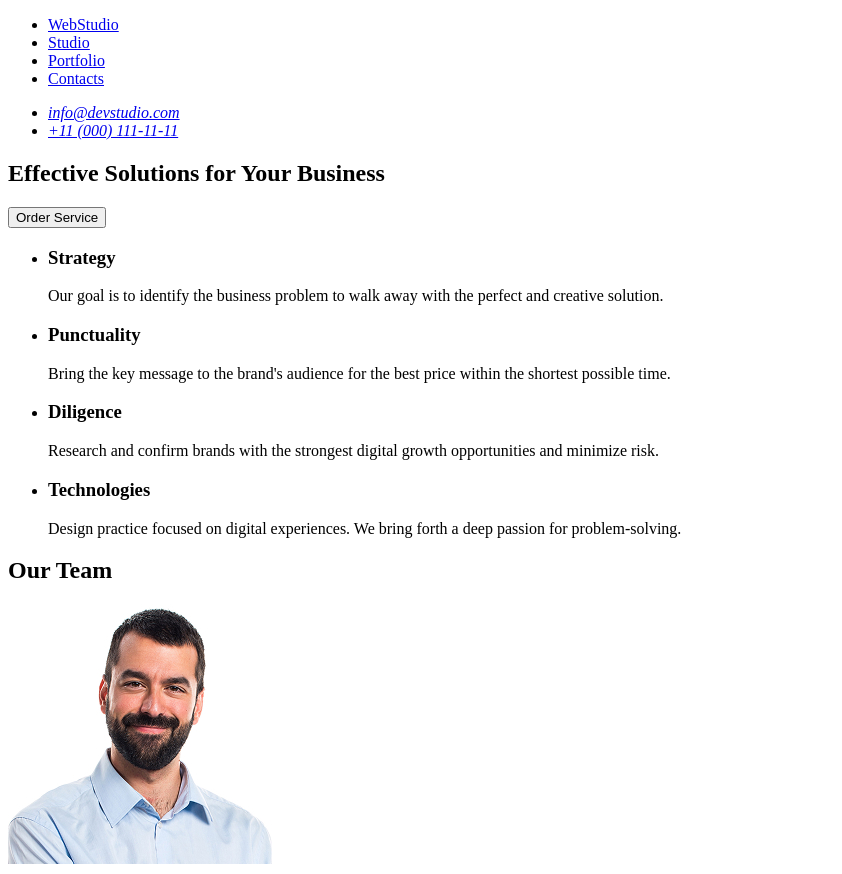
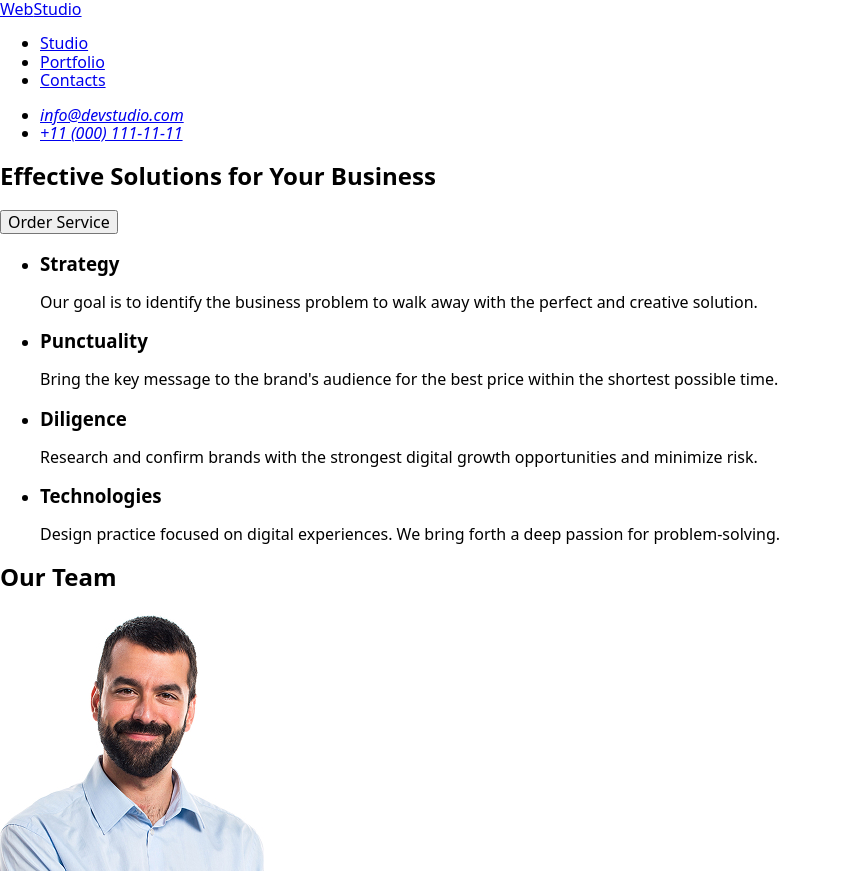
Before and after one commit to KaterynaBlinova-1995/goit-markup-hw-02-02, a plain HTML site: page index.html in a window 1280 px wide. Shown: the top 874 px of the page, without its empty margins (0-842 px from the left). Drawn offline with nearby package versions, Linux system fonts and the light colour scheme.

Commit message:
add all changes in styles file

```diff
--- a/css/styles.css
+++ b/css/styles.css
@@ -0,0 +1,30 @@
+body {
+  font-family: "Roboto", "Raleway", sans-serif;
+  color: black;
+  background-color: white;
+  font-weight: 400;
+}
+
+.solutions-title {
+  font-weight: 700;
+  font-size: 56px;
+  letter-spacing: 0.02em;
+  line-height: 1.07;
+  text-align: center;
+}
+h2 {
+  font-weight: 700;
+  font-size: 36px;
+  letter-spacing: 2%;
+}
+.header-logo {
+  font-weight: 700;
+  font-size: 18px;
+  font-family: "Raleway";
+  line-height: 1.16667;
+  letter-spacing: 0.03em;
+  text-transform: uppercase;
+}
+.header-logo-web {
+  color: #4d5ae5;
+}
--- a/index.html
+++ b/index.html
@@ -10,19 +10,35 @@
       href="https://fonts.googleapis.com/css2?family=Raleway:ital,wght@0,100..900;1,100..900&family=Roboto:ital,wght@0,100..900;1,100..900&display=swap"
       rel="stylesheet"
     />
+    <link
+      rel="stylesheet"
+      href="https://cdnjs.cloudflare.com/ajax/libs/modern-normalize/3.0.1/modern-normalize.min.css"
+      integrity="sha512-q6WgHqiHlKyOqslT/lgBgodhd03Wp4BEqKeW6nNtlOY4quzyG3VoQKFrieaCeSnuVseNKRGpGeDU3qPmabCANg=="
+      crossorigin="anonymous"
+      referrerpolicy="no-referrer"
+    />
+
     <link rel="styles.css" href="./css/styles.css" />
   </head>
   <body>
     <header>
-      <nav>
-        <ul>
-          <li><a href="./index.html">WebStudio</a></li>
+      <nav class="page-nav">
+        <a href="./index.html" class="header-logo"
+          ><span class="header-logo-web">Web</span>Studio</a
+        >
 
-          <li><a href="./index.html">Studio</a></li>
+        <ul class="nav-list">
+          <li class="nav-list-item">
+            <a href="./index.html" class="nav-list-link">Studio</a>
+          </li>
 
-          <li><a href="./index.html">Portfolio</a></li>
+          <li class="nav-list-item">
+            <a href="./index.html" class="nav-list-link">Portfolio</a>
+          </li>
 
-          <li><a href="./index.html">Contacts</a></li>
+          <li class="nav-list-item">
+            <a href="./index.html" class="nav-list-link">Contacts</a>
+          </li>
         </ul>
       </nav>
       <address>
@@ -33,9 +49,9 @@
       </address>
     </header>
     <main>
-      <section>
-        <h1>Effective Solutions for Your Business</h1>
-        <button type="button">Order Service</button>
+      <section class="solutions">
+        <h1 class="solutions-title">Effective Solutions for Your Business</h1>
+        <button type="button" class="solutions-button">Order Service</button>
       </section>
       <section>
         <ul>
@@ -90,32 +106,48 @@
         <h2>Our Portfolio</h2>
         <ul>
           <li>
-            <img src="./images/banking.jpg" alt="Banking App" />
+            <img src="./images/banking.jpg" alt="Banking App" width="360" />
             <h3>Banking App</h3>
             <p>App</p>
           </li>
           <li>
-            <img src="./images/cashless.jpg" alt="Cashless Payment" />
+            <img
+              src="./images/cashless.jpg"
+              alt="Cashless Payment"
+              width="360"
+            />
             <h3>Cashless Payment</h3>
             <p>Marketing</p>
           </li>
           <li>
-            <img src="./images/meditation.jpg" alt="Meditation App" />
+            <img
+              src="./images/meditation.jpg"
+              alt="Meditation App"
+              width="360"
+            />
             <h3>Meditation App</h3>
             <p>App</p>
           </li>
           <li>
-            <img src="./images/taxi.jpg" alt="Taxi Service" />
+            <img src="./images/taxi.jpg" alt="Taxi Service" width="360" />
             <h3>Taxi Service</h3>
             <p>Marketing</p>
           </li>
           <li>
-            <img src="./images/illustrations.jpg" alt="Screen Illustrations" />
+            <img
+              src="./images/illustrations.jpg"
+              alt="Screen Illustrations"
+              width="360"
+            />
             <h3>Screen Illustrations</h3>
             <p>Design</p>
           </li>
           <li>
-            <img src="./images/onlinecourses.jpg" alt="Online Courses" />
+            <img
+              src="./images/onlinecourses.jpg"
+              alt="Online Courses"
+              width="360"
+            />
             <h3>Online Courses</h3>
             <p>Marketing</p>
           </li>
```
